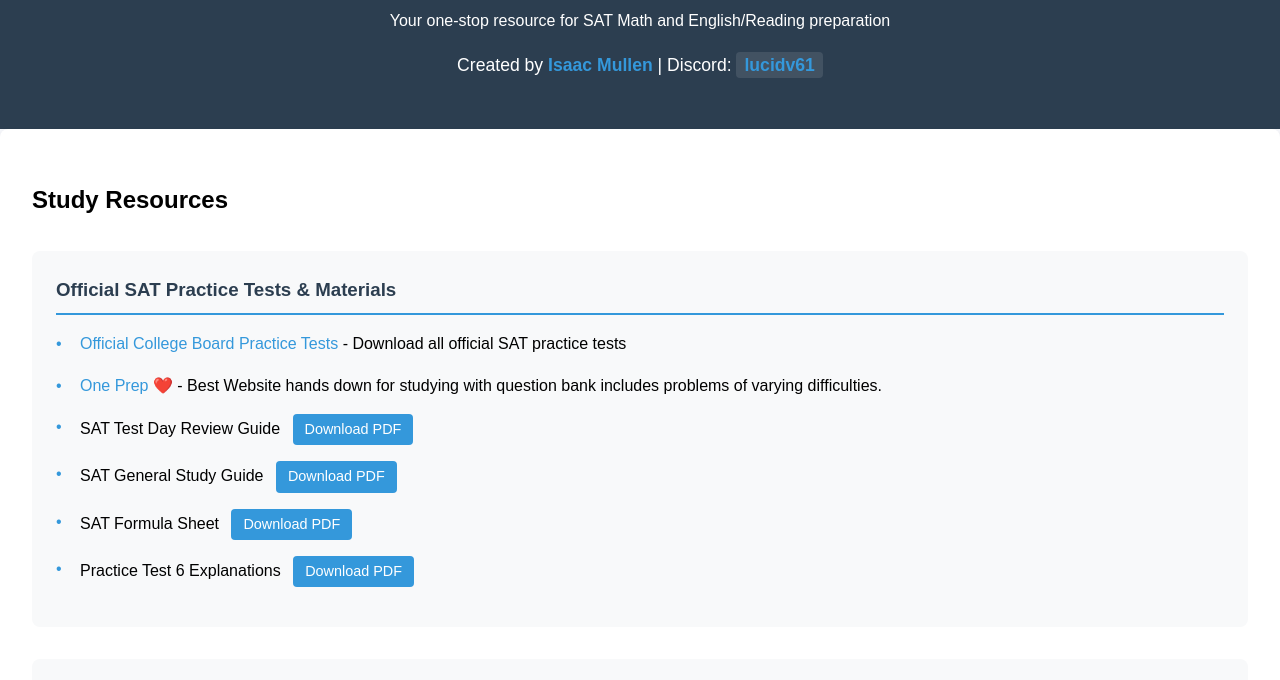
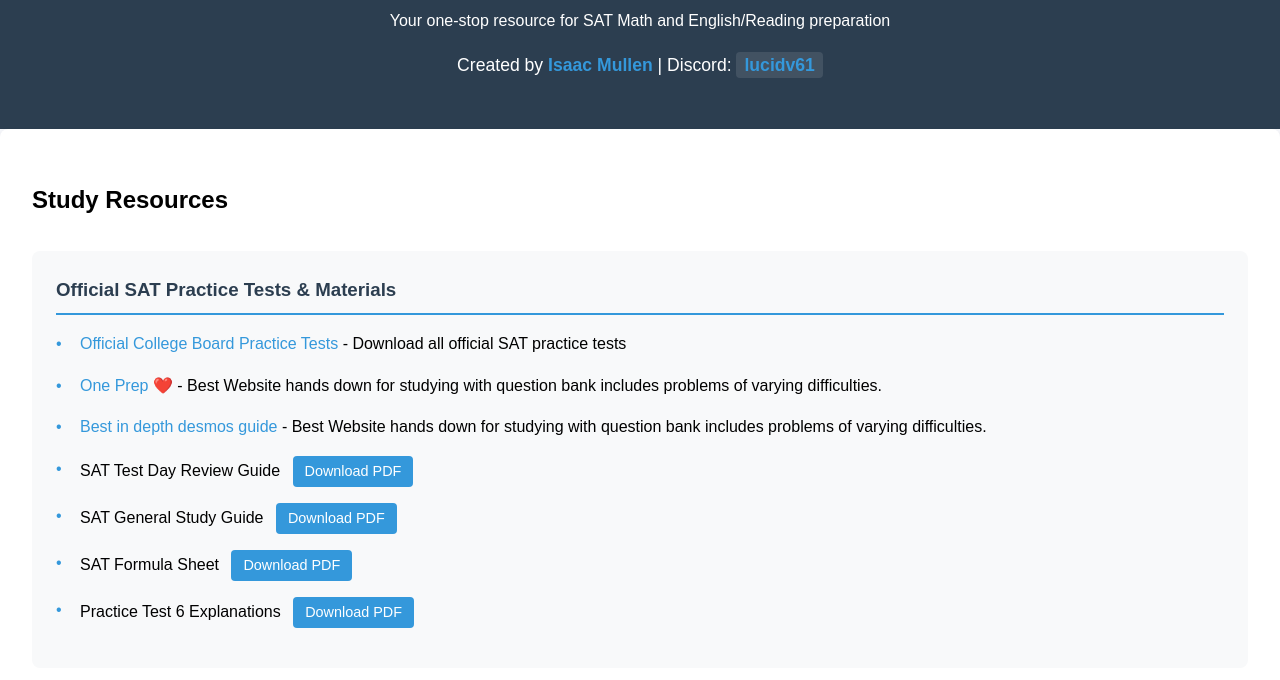
Before and after one commit to IMAKEPACKS/SAT-prep, a plain HTML site: page index.html in a window 1280 px wide. Shown: the part 118-798 px from the top of the page. Drawn offline with nearby package versions, Linux system fonts and the light colour scheme.

Commit message:
Update index.html

```diff
--- a/index.html
+++ b/index.html
@@ -34,7 +34,12 @@
                         One Prep ❤️
                     </a>
                     - Best Website hands down for studying with question bank includes problems of varying difficulties.
-
+                    </li>
+                    <li>
+                    <a href="https://www.youtube.com/watch?v=2wQqpUnHc7I&t=1063s" target="_blank">
+                       Best in depth desmos guide
+                    </a>
+                    - Best Website hands down for studying with question bank includes problems of varying difficulties.
                     </li>
                     <li>SAT Test Day Review Guide <a href="Test_day_review.pdf" class="btn-small">Download PDF</a>
                     <li>SAT General Study Guide <a href="guied.pdf" class="btn-small">Download PDF</a>
```
